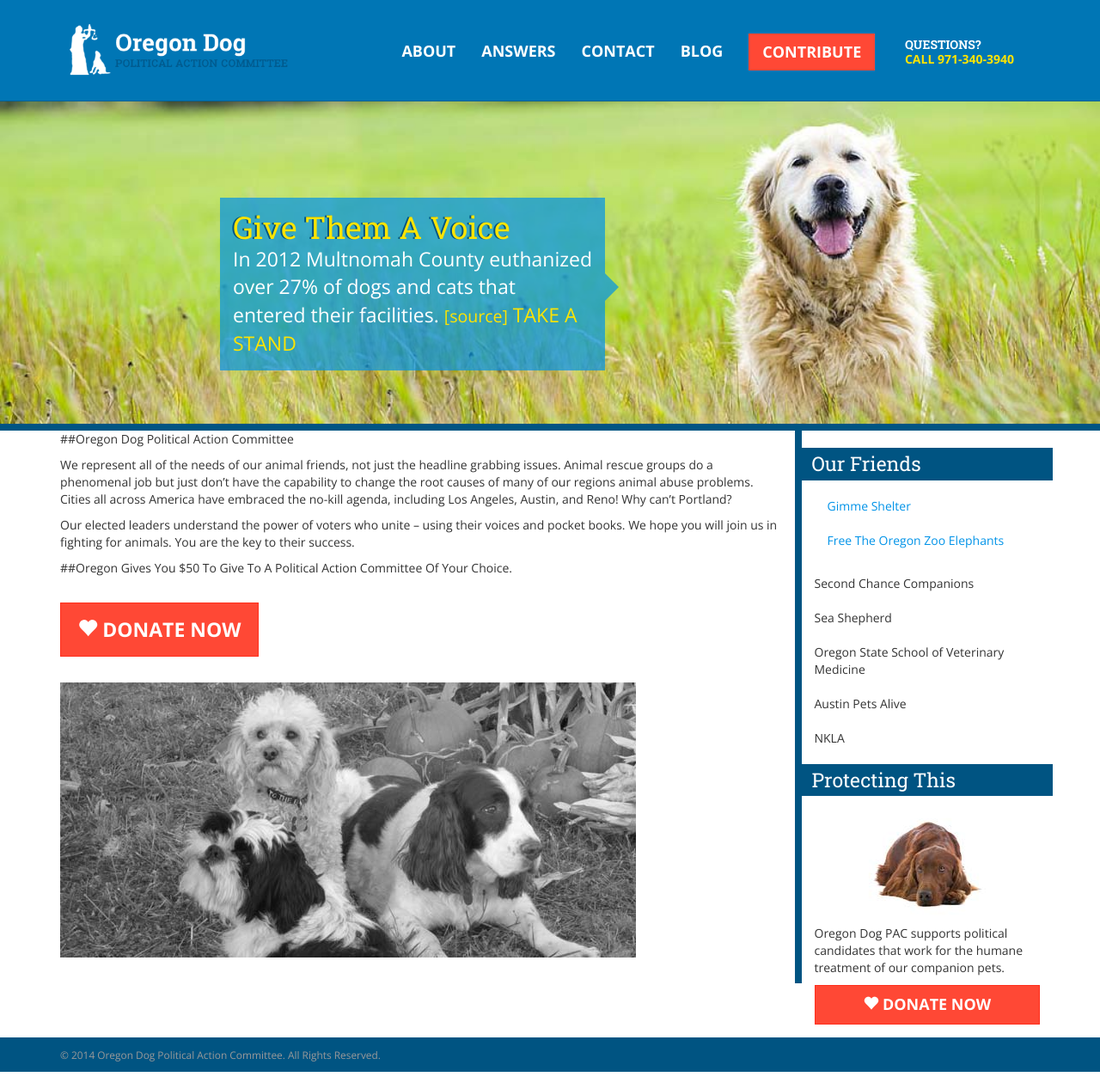
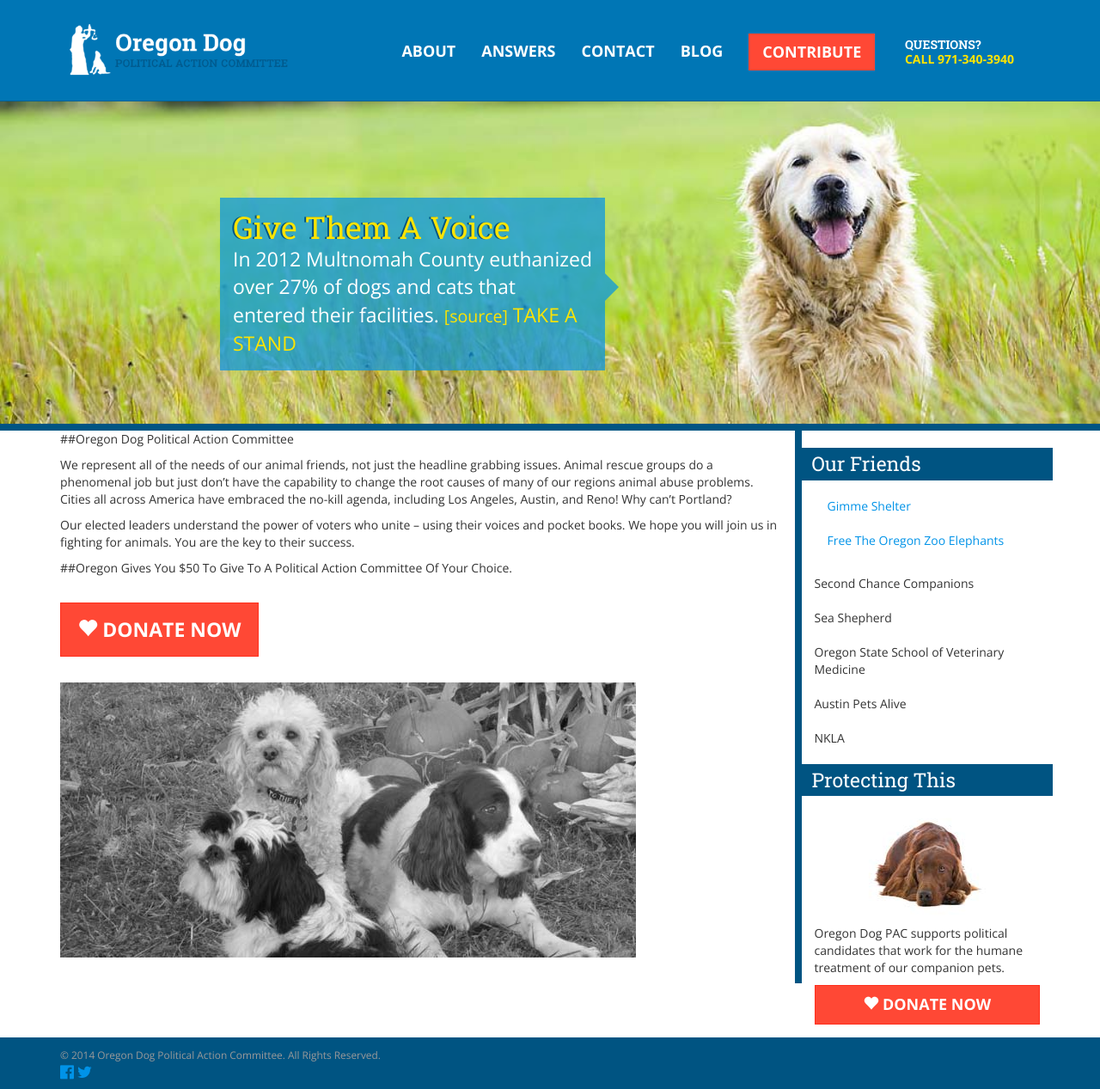
Before and after one commit to OregonDogPAC/OregonDogPAC.github.io, a Jekyll site: the page built from index.markdown, in a window 1280 px wide and 1267 px high. Shown: the whole window at 86% size. Built offline with Jekyll 4.4.1, drawn with Linux system fonts in a browser that asks for light colours; nearby versions of some CDN libraries.

```diff
--- a/_includes/donatemodal.html
+++ b/_includes/donatemodal.html
@@ -39,7 +39,7 @@
         </div>
           <p>
             <strong>Have Questions?</strong><br>
-            Call Us at 971-340-3940, Email us at <a href="mailto:oregondogpac@gmail.com">oregondogpac@gmail.com</a>
+            Call Us at 971-340-3940, Email us at <a href="mailto:ordogpac@gmail.com">ordogpac@gmail.com</a>
           </p>
       </div>
     </div>
--- a/_includes/head.html
+++ b/_includes/head.html
@@ -6,6 +6,8 @@
 <meta name="viewport" content="width=device-width, initial-scale=1.0">
 
 <link href='http://fonts.googleapis.com/css?family=Open+Sans:400,700|Roboto+Slab:400,700' rel='stylesheet' type='text/css'>
+
+<link rel="stylesheet" href="https://maxcdn.bootstrapcdn.com/font-awesome/4.5.0/css/font-awesome.min.css">
 
 <link rel="stylesheet" href="/css/styles.css" type="text/css">
 
--- a/_layouts/default.html
+++ b/_layouts/default.html
@@ -24,6 +24,10 @@
       <div class="copyright col-xs-12">
           <div class="container">
               <p class="text-muted"><small>&copy; 2014 Oregon Dog Political Action Committee. All Rights Reserved.</small></p>
+              <a href="https://www.facebook.com/Oregon-Dog-PAC-1423878187935303/">
+                <i class="fa fa-facebook-official fa-lg"></i>
+              </a>
+              <a href="https://twitter.com/ordogpac"><i class="fa fa-twitter fa-lg"></i></a>
           </div>
       </div>
     </div>
```
